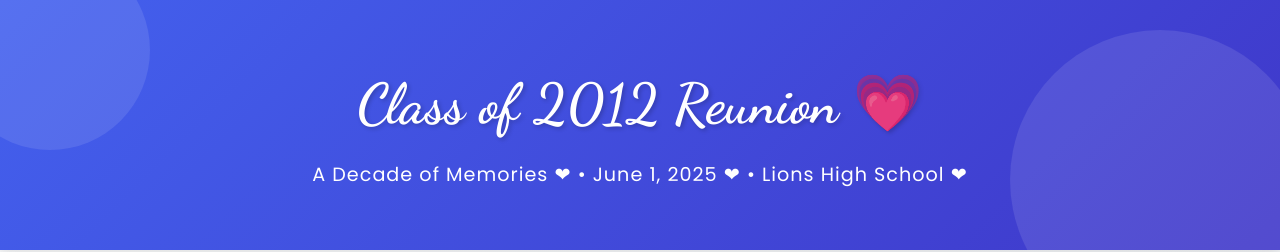
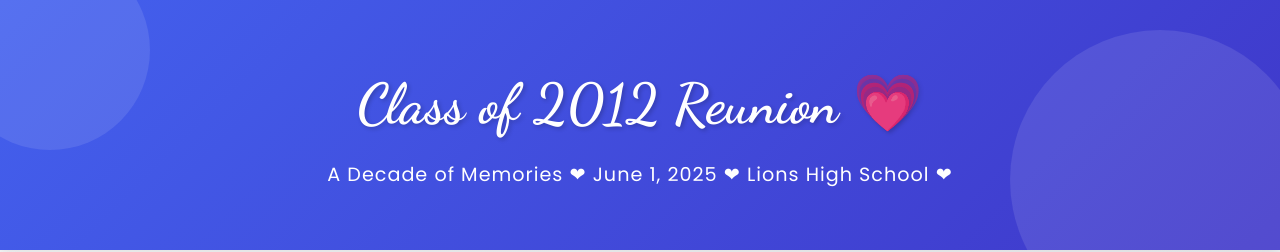
Before and after one commit to Xerinzxx/school-reunion-2012-lions, a plain HTML site: page docs/index.html in a window 1280 px wide. Shown: the top 252 px of the page. Drawn offline with Linux system fonts and the light colour scheme.

Commit message:
Update index.html

```diff
--- a/docs/index.html
+++ b/docs/index.html
@@ -322,7 +322,7 @@
     <header>
         <div class="container">
             <h1>Class of 2012 Reunion &#128151;</h1>
-            <div class="subtitle">A Decade of Memories &#10084; • June 1, 2025 &#10084; • Lions High School &#10084; </div>
+            <div class="subtitle">A Decade of Memories &#10084; June 1, 2025 &#10084; Lions High School &#10084; </div>
         </div>
     </header>
 
```
